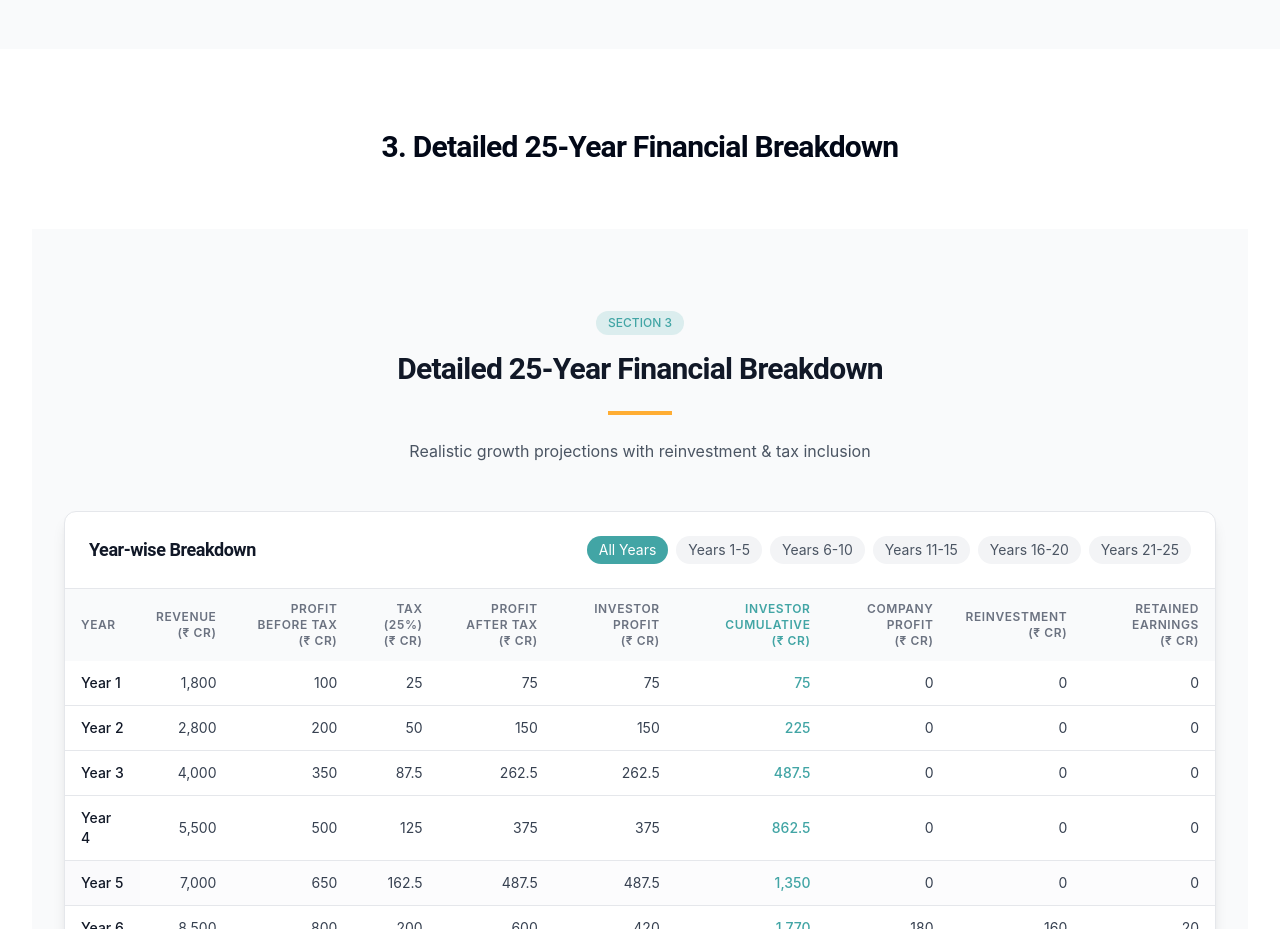
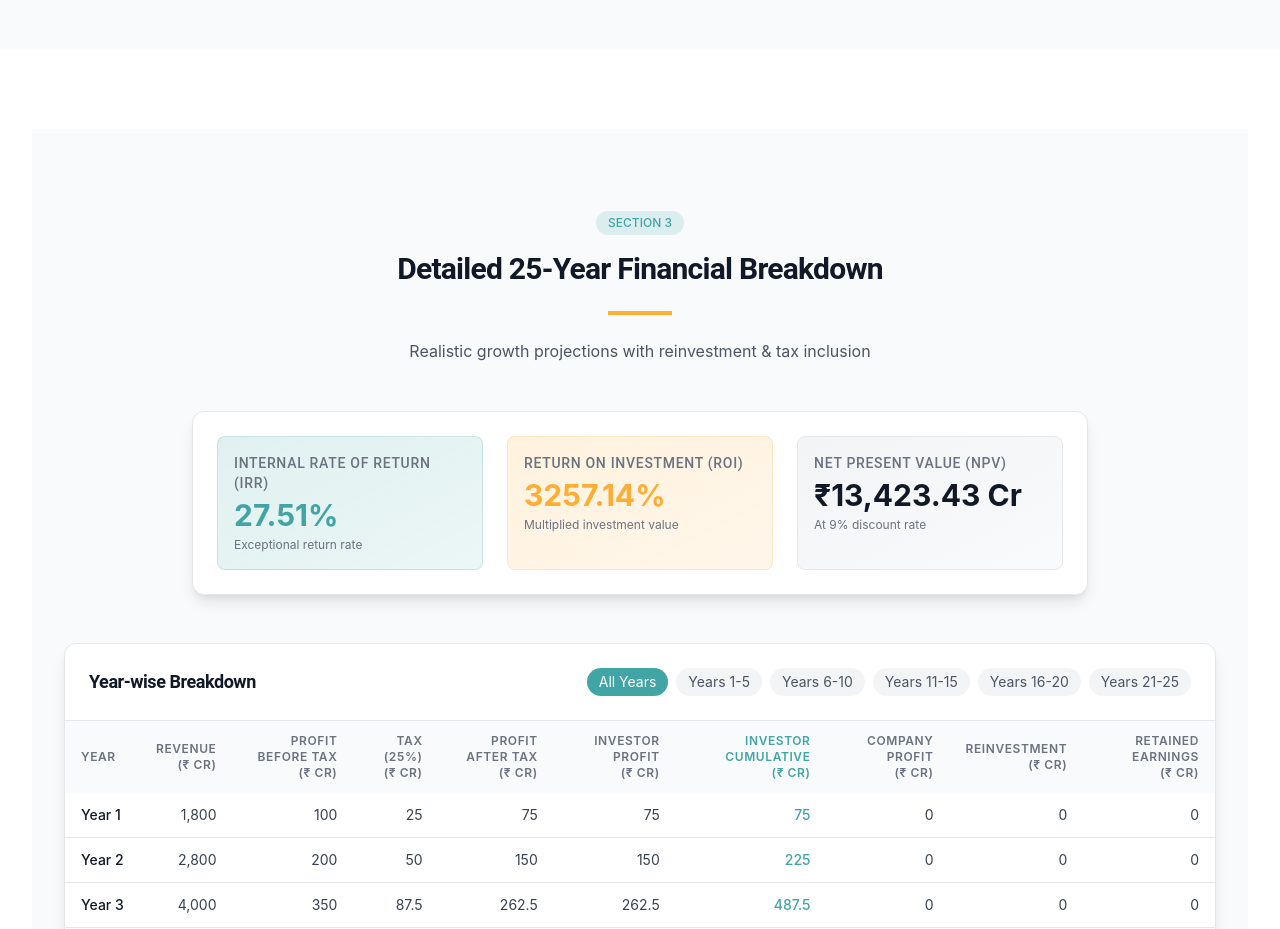
Before and after one commit to raxx027/accepl-pitch-project, a React (Vite) app: page / in a window 1280 px wide. Shown: the part 3840-4769 px from the top of the page. Built offline with nearby package versions, Linux system fonts and the light colour scheme.

Commit message:
Update financial metrics
Adds IRR, ROI, and NPV metrics to the project.

```diff
--- a/src/components/FinancialTable.tsx
+++ b/src/components/FinancialTable.tsx
@@ -89,6 +89,26 @@ const FinancialTable = () => {
           <p className="animate-on-scroll opacity-0 translate-y-10 transition-all duration-700 delay-300 text-gray-600 max-w-2xl mx-auto">
             Realistic growth projections with reinvestment & tax inclusion
           </p>
+        </div>
+
+        <div className="animate-on-scroll opacity-0 translate-y-10 transition-all duration-700 delay-400 mb-12 bg-white shadow-lg rounded-xl overflow-hidden border border-gray-200 max-w-4xl mx-auto">
+          <div className="p-6 grid grid-cols-1 md:grid-cols-3 gap-6">
+            <div className="bg-gradient-to-br from-accepl-teal-light/20 to-accepl-teal/10 p-4 rounded-lg border border-accepl-teal/20">
+              <h3 className="text-sm font-medium text-gray-500 uppercase tracking-wider mb-1">Internal Rate of Return (IRR)</h3>
+              <p className="text-3xl font-bold text-accepl-teal">27.51%</p>
+              <p className="text-xs text-gray-500 mt-1">Exceptional return rate</p>
+            </div>
+            <div className="bg-gradient-to-br from-accepl-amber-light/20 to-accepl-amber/10 p-4 rounded-lg border border-accepl-amber/20">
+              <h3 className="text-sm font-medium text-gray-500 uppercase tracking-wider mb-1">Return on Investment (ROI)</h3>
+              <p className="text-3xl font-bold text-accepl-amber">3257.14%</p>
+              <p className="text-xs text-gray-500 mt-1">Multiplied investment value</p>
+            </div>
+            <div className="bg-gradient-to-br from-gray-100 to-gray-50 p-4 rounded-lg border border-gray-200">
+              <h3 className="text-sm font-medium text-gray-500 uppercase tracking-wider mb-1">Net Present Value (NPV)</h3>
+              <p className="text-3xl font-bold text-gray-900">₹13,423.43 Cr</p>
+              <p className="text-xs text-gray-500 mt-1">At 9% discount rate</p>
+            </div>
+          </div>
         </div>
 
         <div className="animate-on-scroll opacity-0 translate-y-10 transition-all duration-700 delay-400 max-w-6xl mx-auto">
--- a/src/pages/Index.tsx
+++ b/src/pages/Index.tsx
@@ -24,7 +24,6 @@ const Index = () => {
         </section>
         <section id="financial-breakdown" className="py-20">
           <div className="container mx-auto px-4 sm:px-6 lg:px-8">
-            <h2 className="text-3xl font-bold text-center mb-16">3. Detailed 25-Year Financial Breakdown</h2>
             <FinancialTable />
           </div>
         </section>
```
